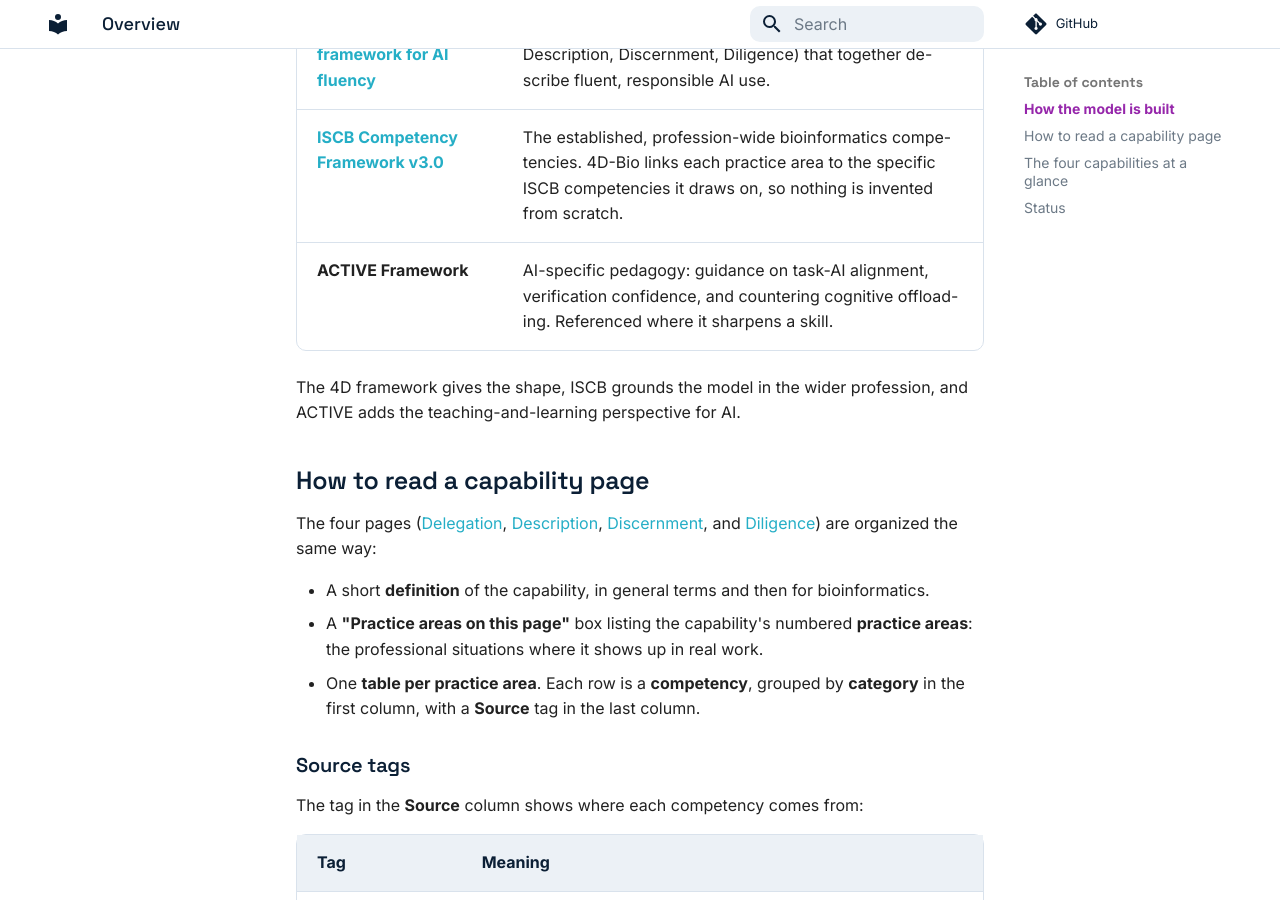
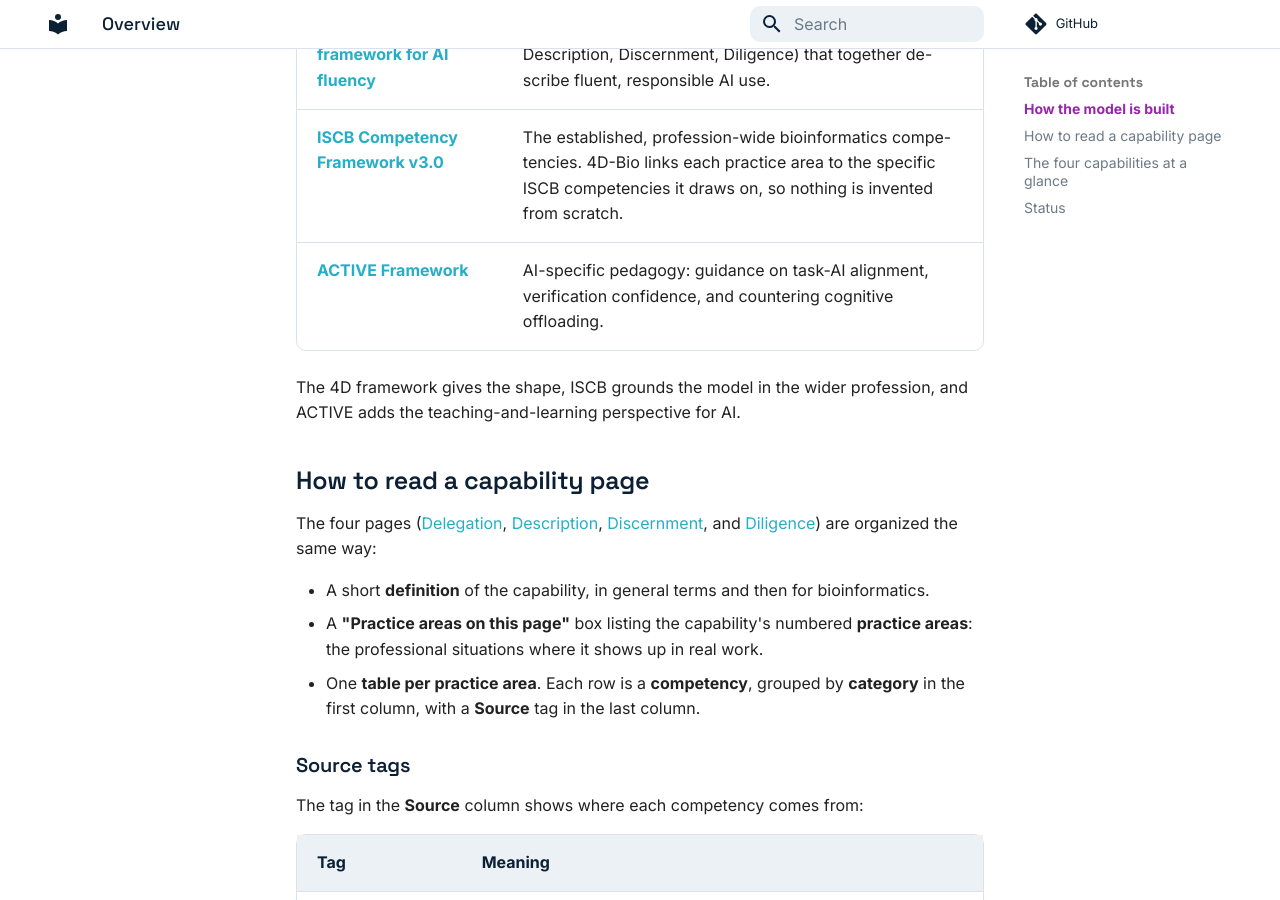
Before and after one commit to larisa-msoto/ai-bioinformatics-practice-model, an MkDocs documentation site: the page built from docs/overview.md, in a window 1280 px wide and 900 px high, scrolled down 481 px. Built offline with MkDocs 1.6.1 and Material for MkDocs 9.7.7, drawn with Linux system fonts in a browser that asks for light colours; comment, search, counter and statistics services are not loaded.

Commit message:
added hyperlink to ACTIVE framework

```diff
--- a/docs/overview.md
+++ b/docs/overview.md
@@ -14,7 +14,7 @@ built** and **how to read the four capability pages**.
 |---|---|
 | **[Anthropic's 4D framework for AI fluency](https://www-cdn.anthropic.com/334975cdec18f744b4fa511dc8518bd8d119d29d.pdf?ref=hackshackers.com)** | The top-level structure: four capabilities (Delegation, Description, Discernment, Diligence) that together describe fluent, responsible AI use. |
 | **[ISCB Competency Framework v3.0](https://competency.ebi.ac.uk/framework/iscb/3.0)** | The established, profession-wide bioinformatics competencies. 4D-Bio links each practice area to the specific ISCB competencies it draws on, so nothing is invented from scratch. |
-| **ACTIVE Framework** | AI-specific pedagogy: guidance on task-AI alignment, verification confidence, and countering cognitive offloading. Referenced where it sharpens a skill. |
+| **[ACTIVE Framework](https://osf.io/preprints/edarxiv/vhwbn_v1)** | AI-specific pedagogy: guidance on task-AI alignment, verification confidence, and countering cognitive offloading. |
 
 The 4D framework gives the shape, ISCB grounds the model in the wider profession,
 and ACTIVE adds the teaching-and-learning perspective for AI.
```
Also changed, not shown: docs/index.md (+0 -2 lines).
